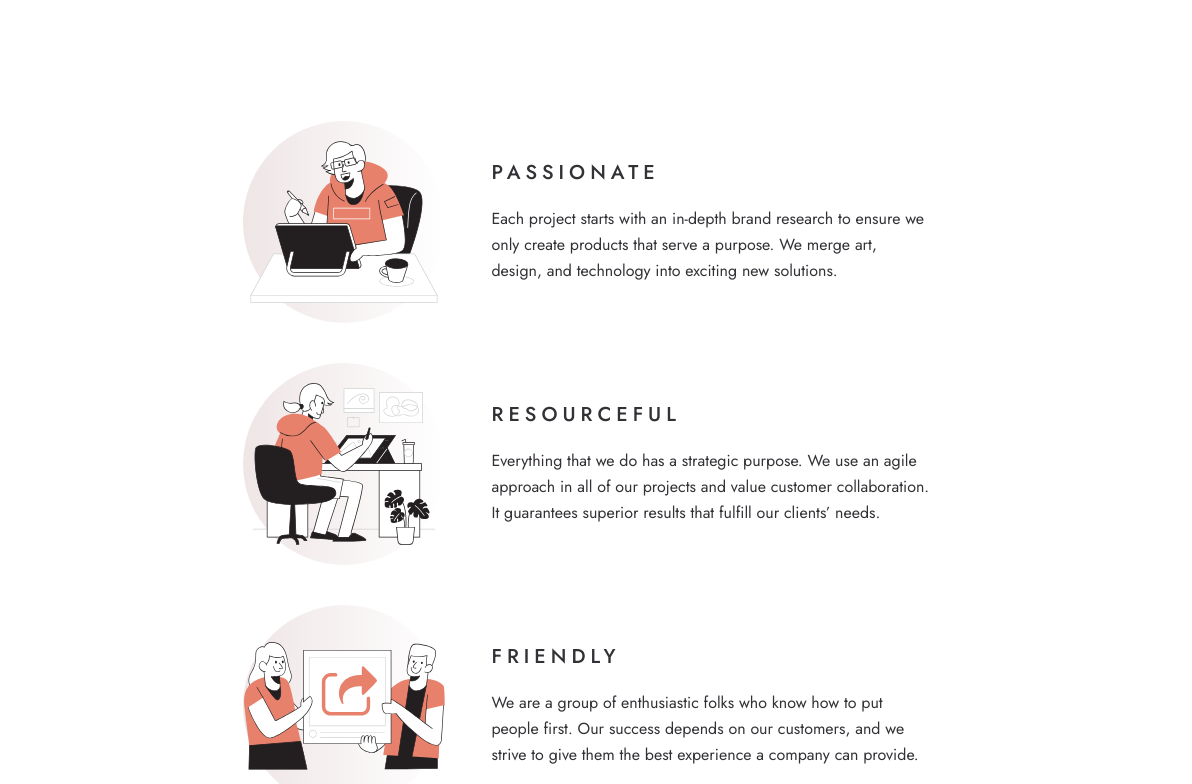
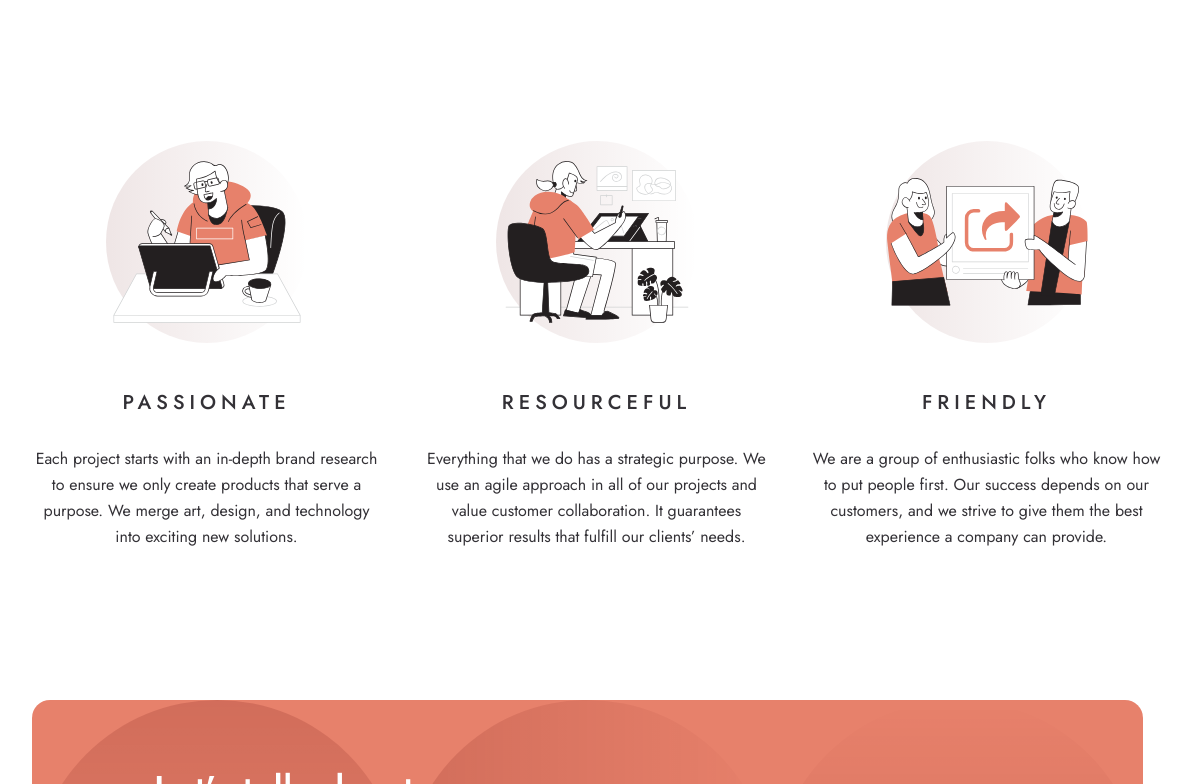
Before and after one commit to LucasS-Goncalves/designo, an Angular app: page / in a window 1536 px wide. Shown: the part 1600-2384 px from the top of the page, without its empty margins (181-1373 px from the left). Built offline with nearby package versions, Linux system fonts and the light colour scheme.

Commit message:
finishing benefits section styles for desktop

```diff
--- a/src/app/pages/home-page/home-page.component.scss
+++ b/src/app/pages/home-page/home-page.component.scss
@@ -255,4 +255,28 @@ header{
     flex-direction: row;
     width: 1111px;
   }
+
+  .benefits_section{
+    margin: 150px 0;
+
+    ul{
+      width: 1111px;
+      flex-direction: row;
+      align-items: center;
+      justify-content: space-between;
+
+      li{
+        article{
+          flex-direction: column;
+          text-align: center;
+
+          .text{
+            align-items: center;
+            gap: 30px;
+            width: 350px;
+          }
+        }
+      }
+    }
+  }
 }
```
